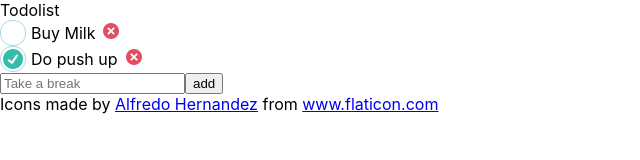
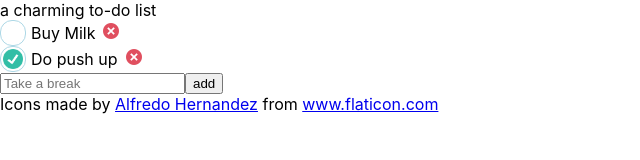
Before and after one commit to pelicularities/react-todolist, a React (Create React App) app: page / in a window 1280 px wide. Shown: the top 160 px of the page, without its empty margins (0-640 px from the left). Built offline with nearby package versions, Linux system fonts and the light colour scheme.

Commit message:
Add title prop to TodoList
- if title prop is present, TodoList will render the given title
- if no title prop is present, TodoList will default to "nameless
  to-do list"

```diff
--- a/src/App.js
+++ b/src/App.js
@@ -2,7 +2,7 @@ import "./stylesheets/App.css";
 import TodoList from "./components/TodoList";
 
 function App() {
-  return <TodoList />;
+  return <TodoList title="a charming to-do list" />;
 }
 
 export default App;
--- a/src/components/TodoList.js
+++ b/src/components/TodoList.js
@@ -40,7 +40,6 @@ class TodoList extends Component {
       const setTodo = this.createSetTodo(todo);
       const deleteTodo = this.createDeleteTodo(todo);
       return (
-        <div>
         <TodoItem
           key={todo.id}
           name={todo.name}
@@ -48,7 +47,6 @@ class TodoList extends Component {
           setTodo={setTodo}
           deleteTodo={deleteTodo}
         />
-        </div>
       );
     });
   }
@@ -76,8 +74,8 @@ class TodoList extends Component {
 
   render() {
     return (
-      <div>
-        <div>Todolist</div>
+      <div id="todo-list" data-testid="todo-list">
+        <div>{this.props.title || "nameless to-do list"}</div>
         <div>{this.displayTodos()}</div>
         <div>
           <input
```
Also changed, not shown: 1 other file (tests, documents, lock files or other folders). Lines whose indentation alone changed are shown as unchanged.
